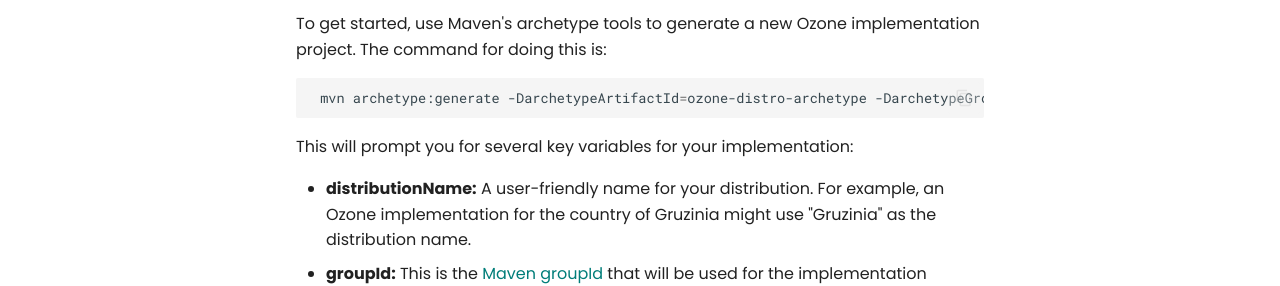
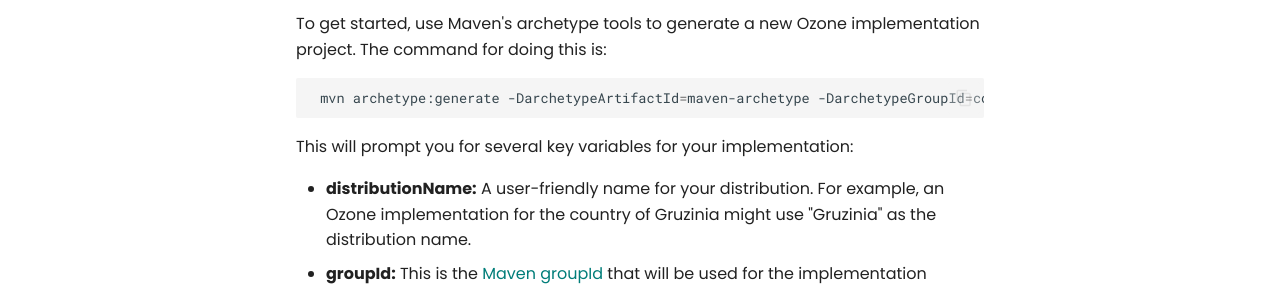
Before and after one commit to ozone-his/ozone-docs, an MkDocs documentation site: the page built from docs/custom-implementation.md, in a window 1280 px wide and 900 px high, scrolled down 417 px. Shown: the part 171-457 px from the top of the window. Built offline with MkDocs 1.6.1 and Material for MkDocs 9.7.7, drawn with Linux system fonts in a browser that asks for light colours; comment, search, counter and statistics services are not loaded.

Commit message:
Update docs/custom-implementation.md

````diff
--- a/docs/custom-implementation.md
+++ b/docs/custom-implementation.md
@@ -11,7 +11,7 @@
 To get started, use Maven's archetype tools to generate a new Ozone implementation project. The command for doing this is:
 
 ```bash
- mvn archetype:generate -DarchetypeArtifactId=ozone-distro-archetype -DarchetypeGroupId=com.ozonehis
+ mvn archetype:generate -DarchetypeArtifactId=maven-archetype -DarchetypeGroupId=com.ozonehis
 ```
 
 This will prompt you for several key variables for your implementation:
````
